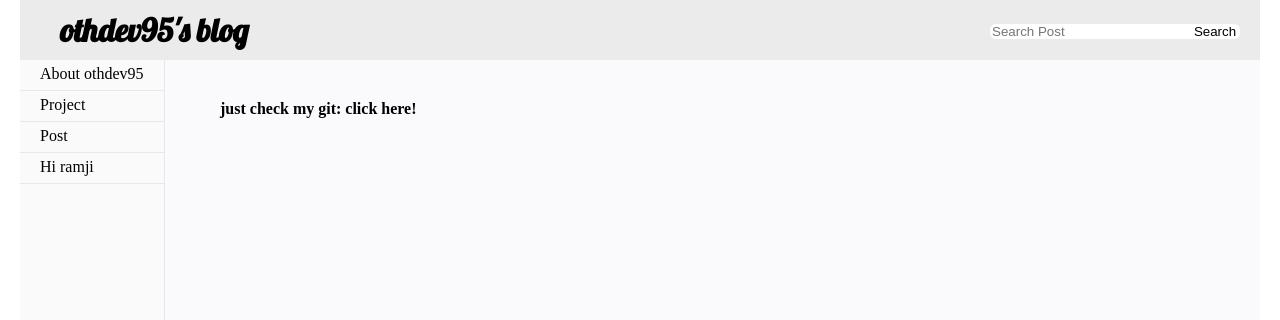
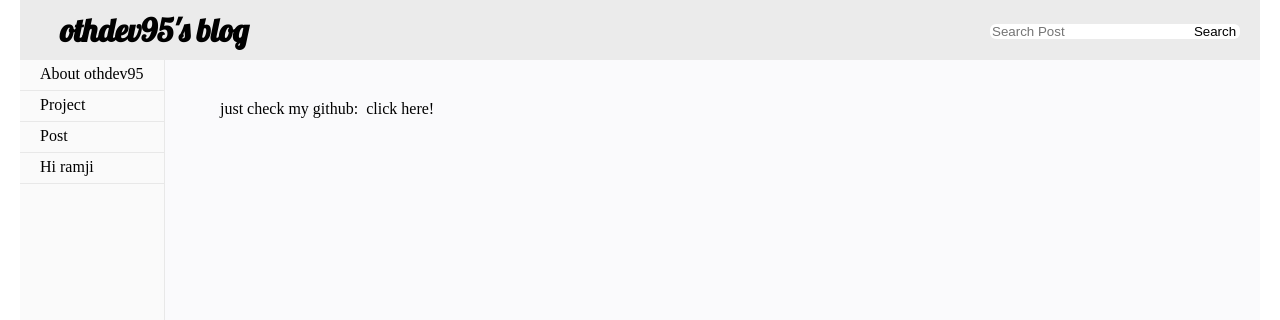
Before and after one commit to ohtaehyun/djangoTest, a Django app: page /project in a window 1280 px wide. Shown: the top 320 px of the page. Run offline with Django 3.2, Linux system fonts and the light colour scheme.

Commit message:
project msg changed

```diff
--- a/blog/static/css/project.css
+++ b/blog/static/css/project.css
@@ -1,7 +1,11 @@
-h4 {
+p {
   display: inline-block;
 }
 
 .content a {
   display: inline-block !important;
 }
+
+.content a:hover {
+  color: royalblue;
+}
--- a/blog/templates/blog/project.html
+++ b/blog/templates/blog/project.html
@@ -11,13 +11,12 @@
     {% block content %}
 
     <link rel="stylesheet" href="{% static 'css/project.css' %}" />
-    <h4>
-      just check my git:
-
-      <a href="https://github.com/ohtaehyun" title="othdev95's github">
-        click here!
+    <p>
+      just check my github:&nbsp;
+      <a href="https://github.com/ohtaehyun" title="othdev95's github"
+        >click here!
       </a>
-    </h4>
+    </p>
 
     {% endblock %}
   </body>
```
